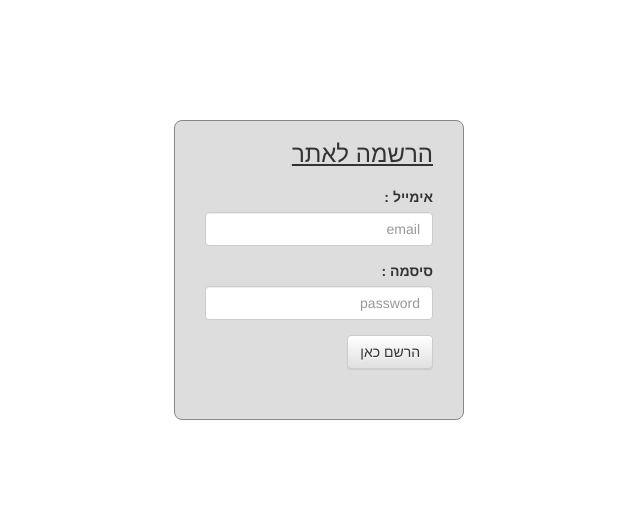
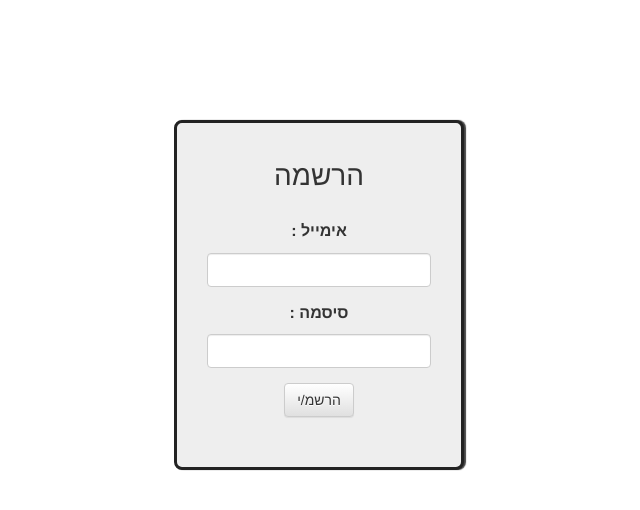
Before and after one commit to Thecink09/Calculate_Diet, a Flask app: page /user/register in a window 1280 px wide. Shown: the part 52-562 px from the top of the page, without its empty margins (321-961 px from the left). Run offline with Flask 2, Linux system fonts and the light colour scheme; some libraries are stand-ins or nearby versions.

Commit message:
upgrading login and register UI

```diff
--- a/src/static/css/main.css
+++ b/src/static/css/main.css
@@ -5,20 +5,25 @@ body{
 .form-size{
     width: 290px;
     margin: 100px auto;
-    background-color: #ddd;
+    background-color: #eee;
     padding: 0 30px 30px 30px;
-
     -moz-border-radius: 8px;
     -webkit-border-radius: 8px;
-    border-radius:8px;
-    border: 1px solid #888;
+    border-radius: 8px;
+    border: 3px solid #222;
+    box-shadow: 2px 0px 1px #444;
+    text-align: center;
 }
-
 .form-size h3{
-    margin-bottom: 20px;
-    text-decoration: underline;
+    padding: 18px 12px 18px 12px;
+    font-size: 28px;
+    text-decoration: none;
 }
-.list-actions,.list-item, .result{
+.form-size label {
+    font-size: 16px;
+    margin-bottom: 10px;
+}
+.list-actions, .list-item, .result{
     display:flex;
 }
 .list-actions{
--- a/src/templates/user/register.html
+++ b/src/templates/user/register.html
@@ -4,18 +4,18 @@
 <div class="container">
     <div class="form-size">
         <h3>
-            הרשמה לאתר
+            הרשמה
         </h3>
         <form method="POST" action="/user/register">
             <div class="form-group">
                 <label for="email">אימייל :</span></label>
-                <input type="email" class="form-control" name="email" id="email" placeholder="email">
+                <input type="email" class="form-control" name="email" id="email" placeholder="">
             </div>
             <div class="form-group">
                 <label for="password">סיסמה :</label>
-                <input type="password" class="form-control" name="password" id="password" placeholder="password">
+                <input type="password" class="form-control" name="password" id="password" placeholder="">
             </div>
-            <button type="submit" style="margin-bottom: 20px;" class="btn btn-default">הרשם כאן</button>
+            <button type="submit" style="margin-bottom: 20px;" class="btn btn-default">הרשמ/י</button>
 
             {% if ex %}
 
```
Also changed, not shown: src/templates/user/login.html (+4 -4 lines).
